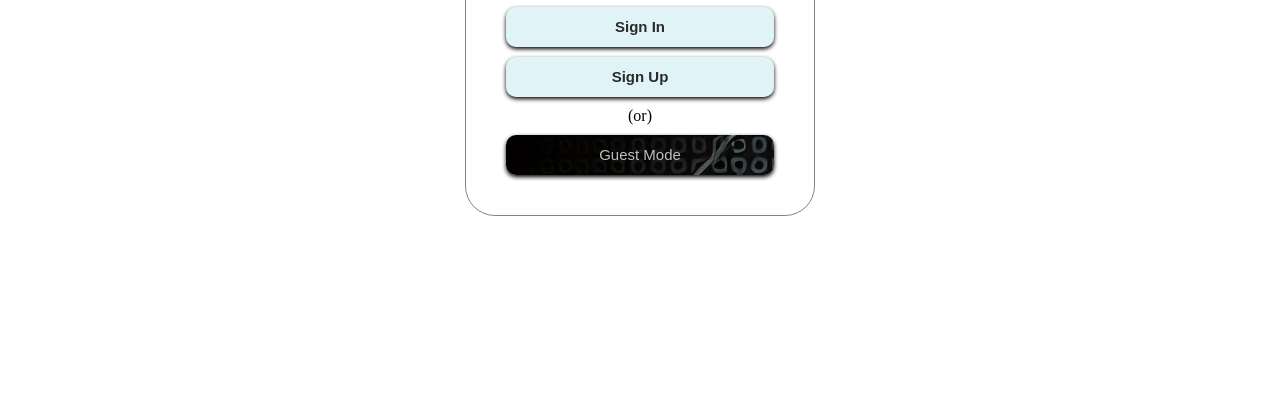
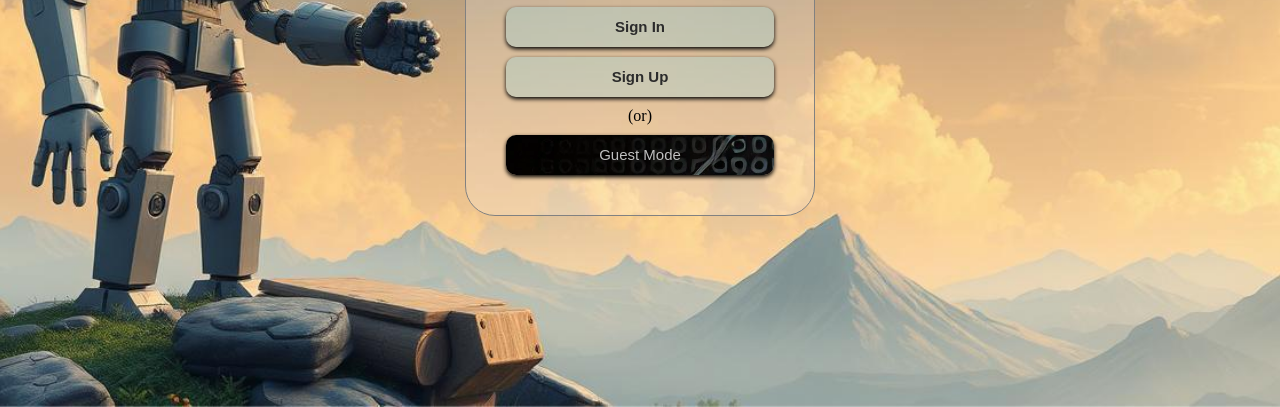
Before and after one commit to Maroju-Ramesh/DhiBot-AI, a website: page index.html in a window 1280 px wide. Shown: the part 393-800 px from the top of the page. Drawn offline with Linux system fonts and the light colour scheme.

Commit message:
bg-image update

```diff
--- a/index.html
+++ b/index.html
@@ -18,7 +18,7 @@
         box-sizing: border-box;
       }
       body {
-        background: url("../Chatbot/assets/bg2.jpg");
+        background: url("./assets/bg2.jpg");
         background-repeat: no-repeat;
         background-size: cover;
         background-position: center;
```
